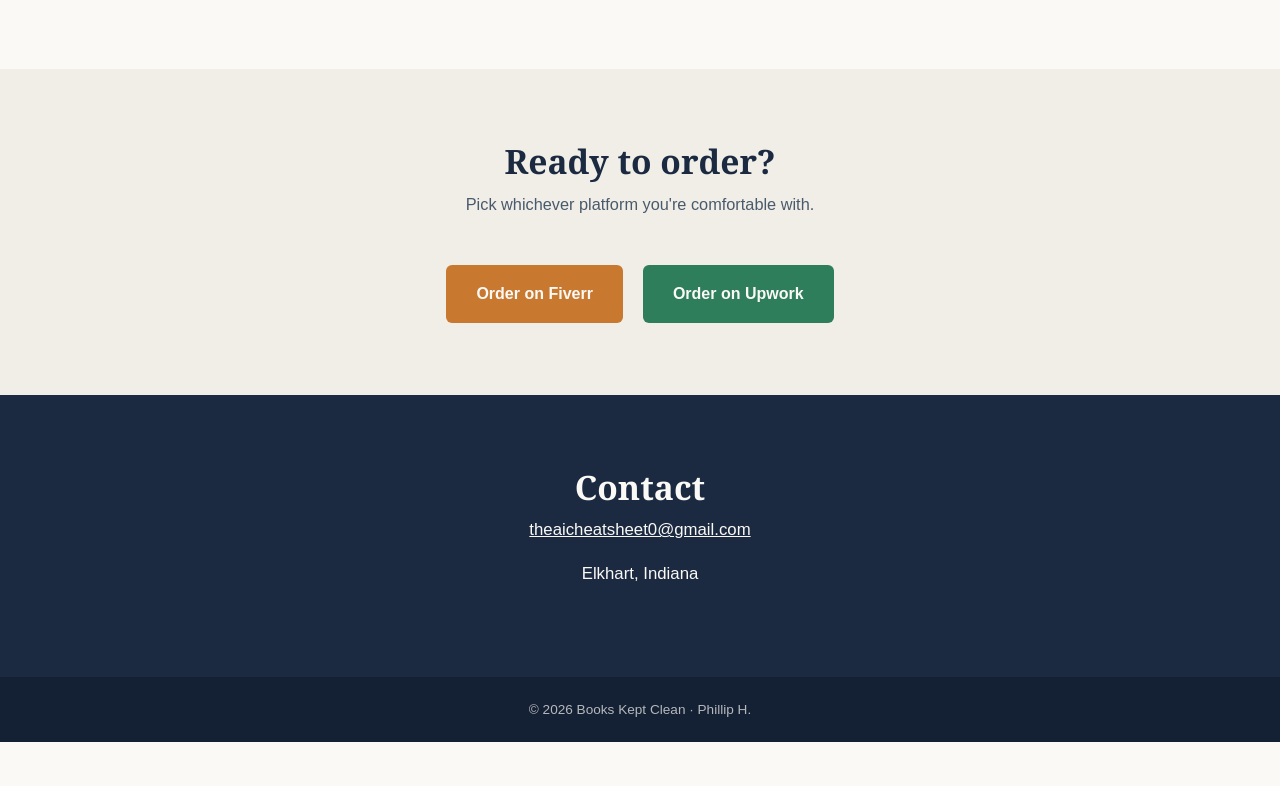
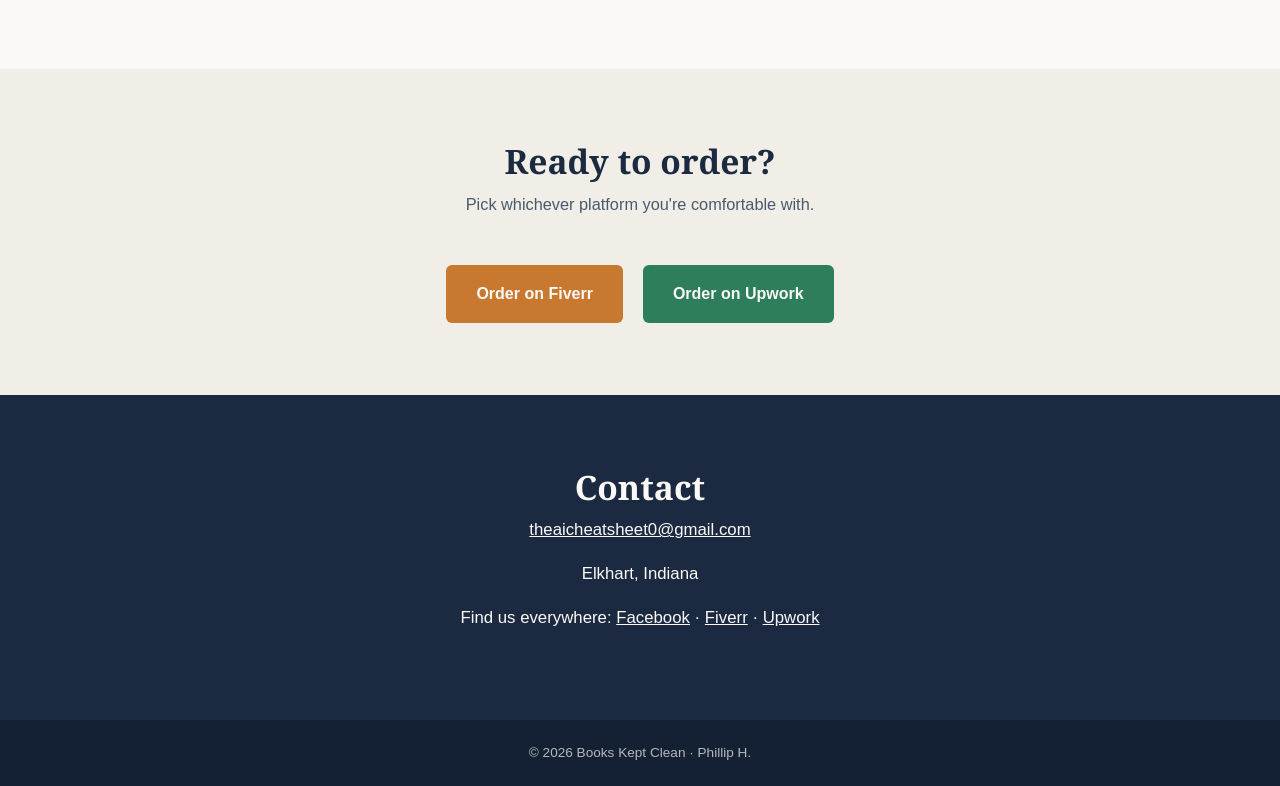
Before and after one commit to bookskeptclean/bookskeptclean.github.io, a plain HTML site: page index.html in a window 1280 px wide. Shown: the part 1904-2690 px from the top of the page. Before the commit the page ends 2646 px from the top, so only its background shows below. Drawn offline with Linux system fonts and the light colour scheme.

Commit message:
Add social links

```diff
--- a/index.html
+++ b/index.html
@@ -490,6 +490,11 @@
     <div class="contact-info">
       <p><a href="mailto:theaicheatsheet0@gmail.com">theaicheatsheet0@gmail.com</a></p>
       <p>Elkhart, Indiana</p>
+      <p>Find us everywhere:
+        <a href="https://www.facebook.com/profile.php?id=61591605757391" target="_blank" rel="noopener">Facebook</a> ·
+        <a href="https://www.fiverr.com/phillip_excel" target="_blank" rel="noopener">Fiverr</a> ·
+        <a href="https://www.upwork.com/freelancers/~0104b0b075a7c43958" target="_blank" rel="noopener">Upwork</a>
+      </p>
     </div>
   </div>
 </section>
```
